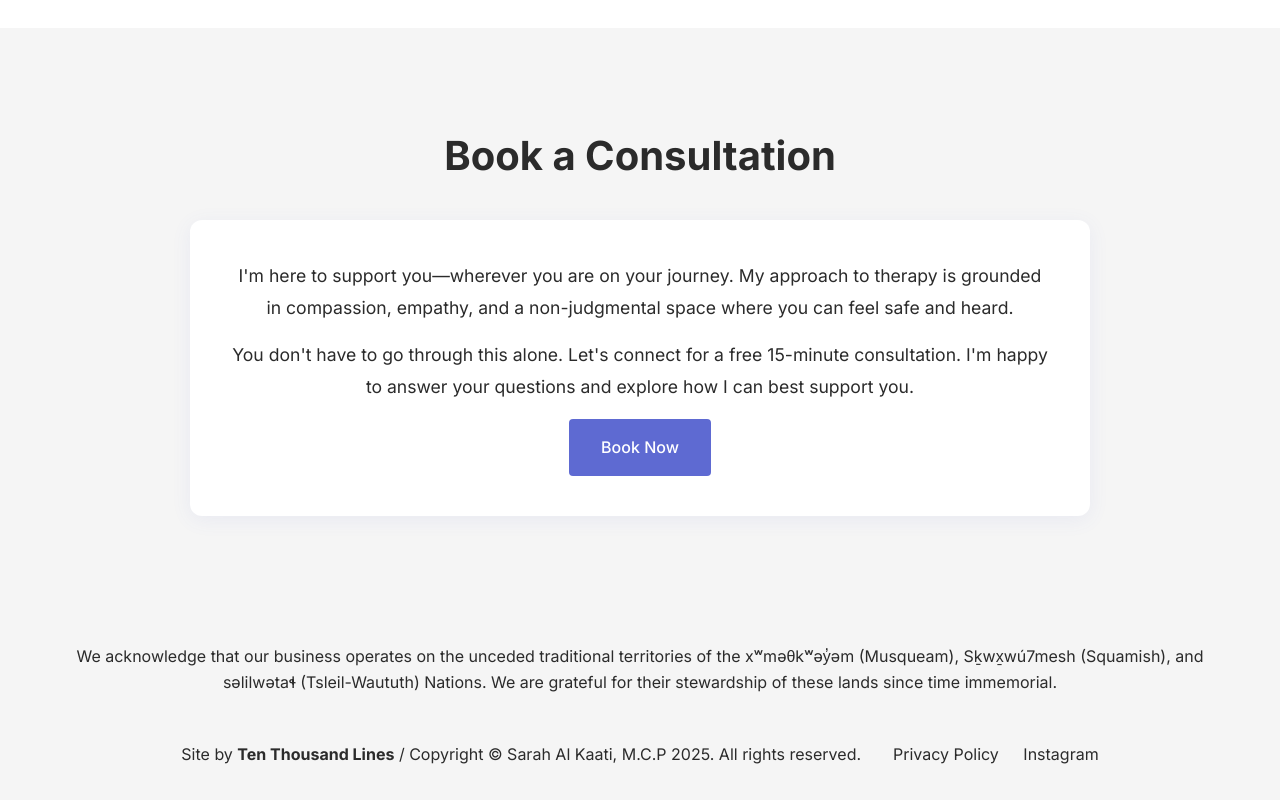
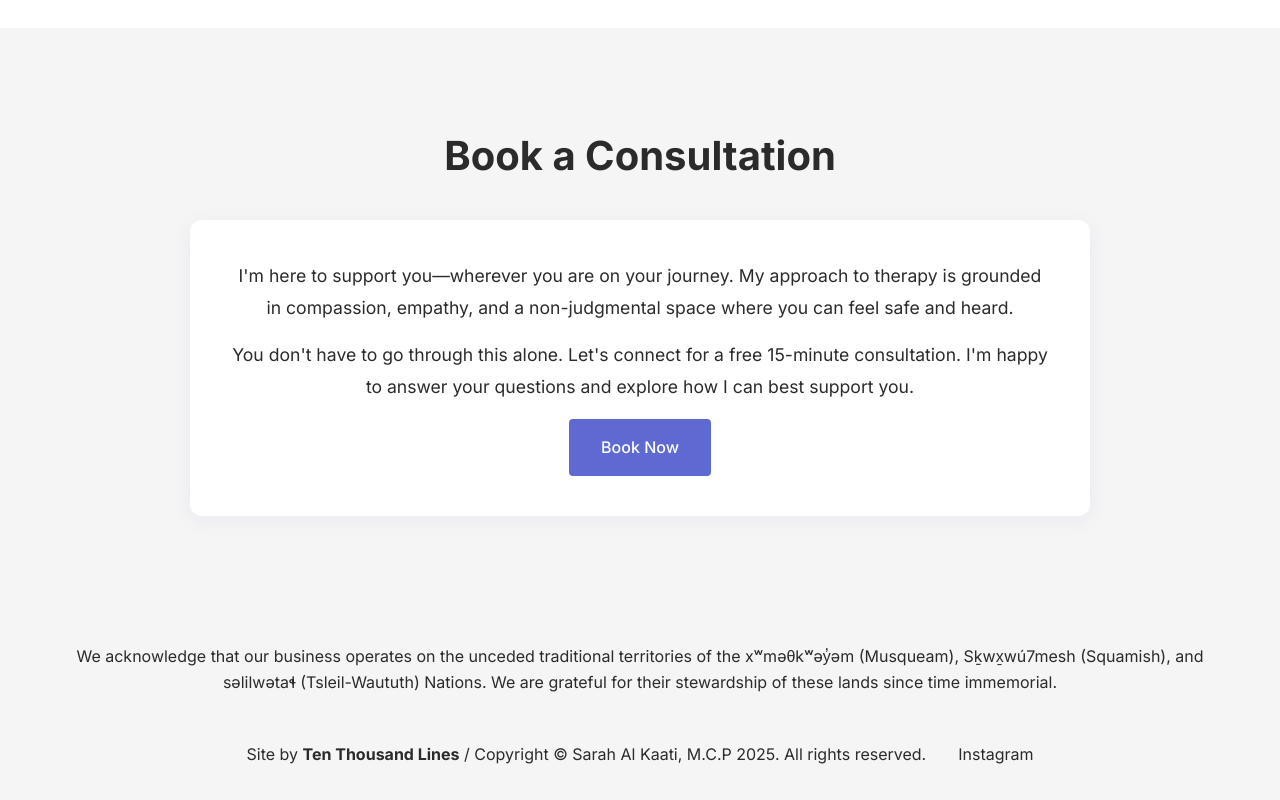
Before and after one commit to siddartfredrick/TAT---Website, a plain HTML site: page index.html in a window 1280 px wide. Shown: the part 4694-5494 px from the top of the page. Drawn offline with Linux system fonts and the light colour scheme.

Commit message:
Removed privacy policy link

```diff
--- a/index.html
+++ b/index.html
@@ -158,7 +158,6 @@
                 <p style="margin-bottom: 15px;">We acknowledge that our business operates on the unceded traditional territories of the xʷməθkʷəy̓əm (Musqueam), Sḵwx̱wú7mesh (Squamish), and səlilwətaɬ (Tsleil-Waututh) Nations. We are grateful for their stewardship of these lands since time immemorial.</p>
                 <p>Site by <a href="https://tenthousandlines.com" style="font-weight: bold; color: inherit; text-decoration: none;">Ten Thousand Lines</a> / Copyright © Sarah Al Kaati, M.C.P 2025. All rights reserved.</p>
                 <div>
-                    <a href="/privacy" style="display: inline; margin-right: 20px">Privacy Policy</a>
                     <a href="https://www.instagram.com/qalbmindcounselling/" class="social-link" target="_blank">Instagram</a>
                 </div>
             </div>
```
